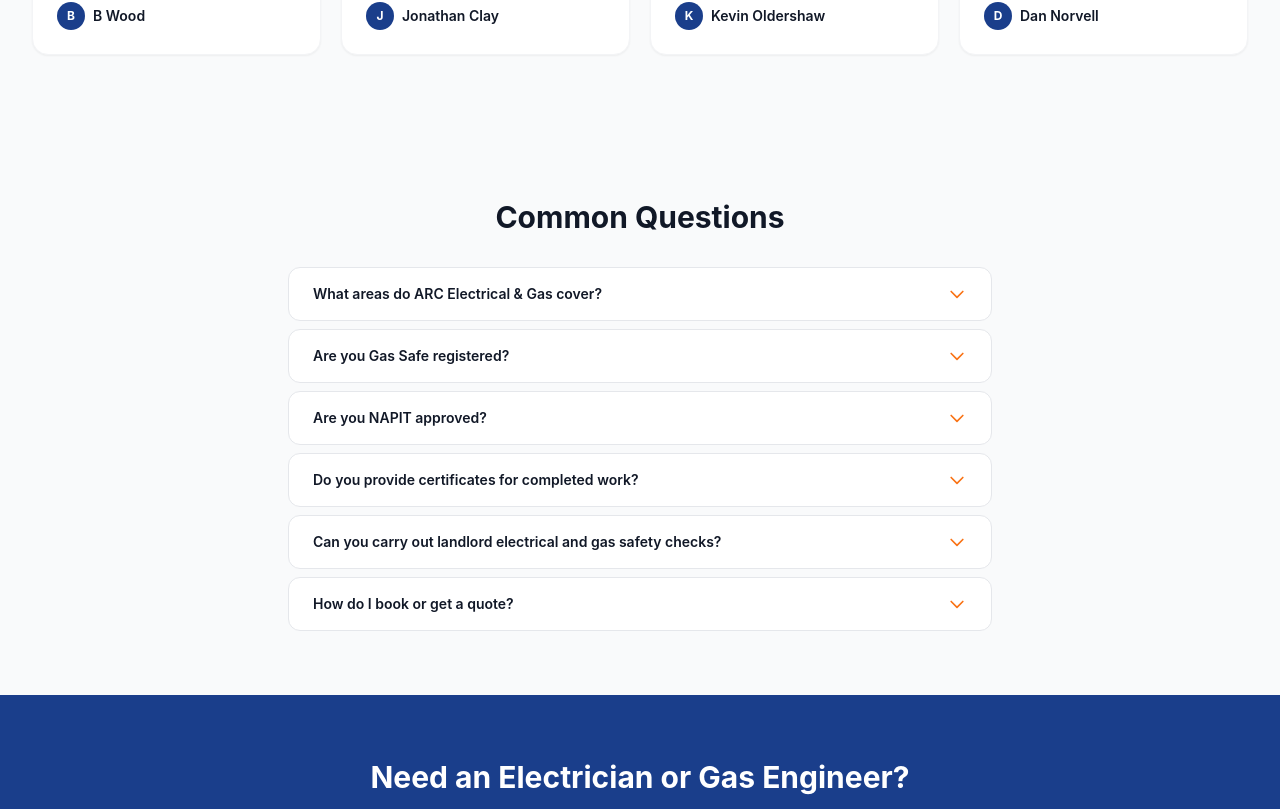
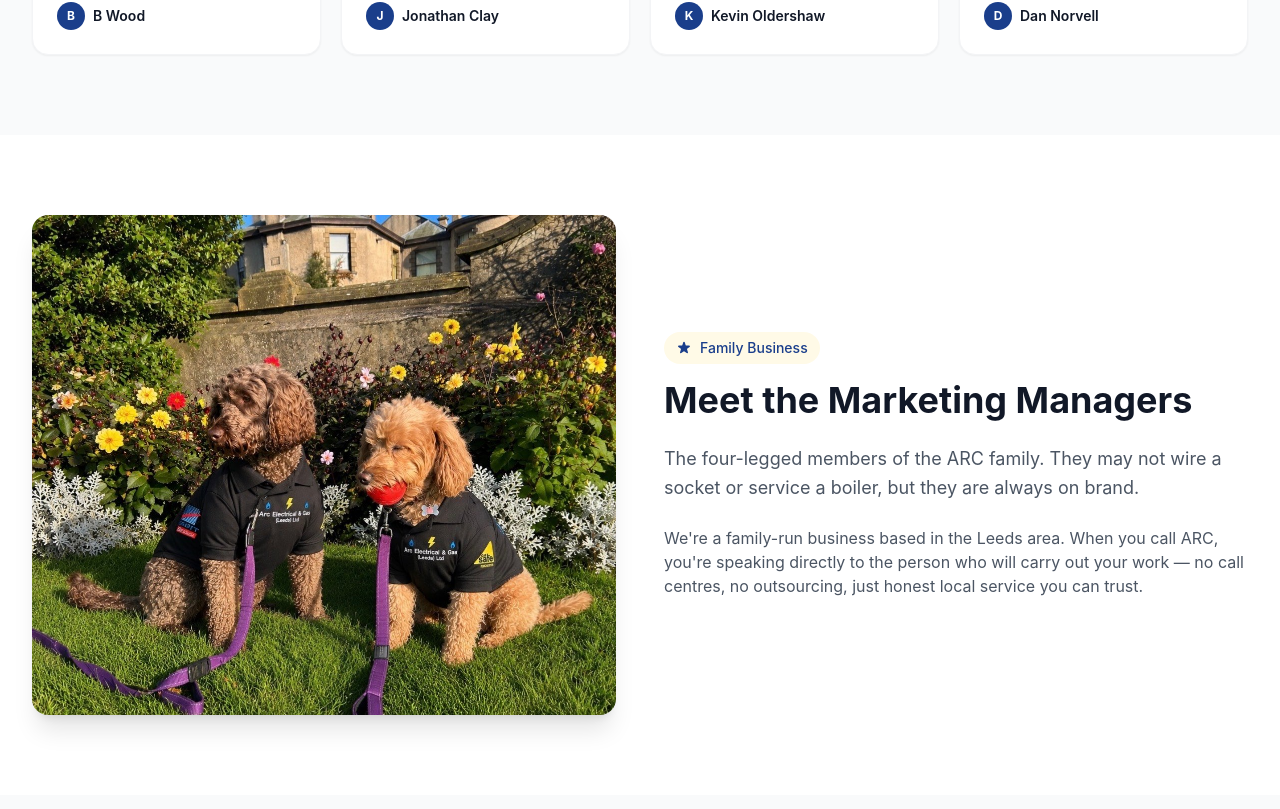
Before and after one commit to Samcarr01/arc-electrical-gas-website, a Next.js app: page / in a window 1280 px wide. Shown: the part 4431-5240 px from the top of the page. Built offline with nearby package versions, Linux system fonts and the light colour scheme.

Commit message:
feat(home): add marketing managers panel

```diff
--- a/app/page.tsx
+++ b/app/page.tsx
@@ -335,6 +335,40 @@ export default function HomePage() {
         </div>
       </section>
 
+      {/* ── Meet the Marketing Managers ── */}
+      <section className="py-20 bg-white">
+        <div className="max-w-7xl mx-auto px-4 sm:px-6 lg:px-8">
+          <div className="grid grid-cols-1 lg:grid-cols-2 gap-12 items-center">
+            {/* Image — cropped to focus on dogs, shirts, ball, flowers */}
+            <div className="relative rounded-2xl overflow-hidden shadow-xl">
+              {/* eslint-disable-next-line @next/next/no-img-element */}
+              <img
+                src="/marketing-managers.jpg"
+                alt="Two dogs wearing branded ARC Electrical and Gas work shirts in Leeds"
+                className="w-full h-[400px] sm:h-[500px] object-cover object-[center_35%]"
+              />
+            </div>
+
+            {/* Text */}
+            <div>
+              <div className="inline-flex items-center gap-2 bg-yellow-400/10 text-navy text-sm font-medium px-3 py-1.5 rounded-full mb-4">
+                <svg className="w-4 h-4" fill="currentColor" viewBox="0 0 20 20">
+                  <path d="M9.049 2.927c.3-.921 1.603-.921 1.902 0l1.07 3.292a1 1 0 00.95.69h3.462c.969 0 1.371 1.24.588 1.81l-2.8 2.034a1 1 0 00-.364 1.118l1.07 3.292c.3.921-.755 1.688-1.54 1.118l-2.8-2.034a1 1 0 00-1.175 0l-2.8 2.034c-.784.57-1.838-.197-1.539-1.118l1.07-3.292a1 1 0 00-.364-1.118L2.98 8.72c-.783-.57-.38-1.81.588-1.81h3.461a1 1 0 00.951-.69l1.07-3.292z" />
+                </svg>
+                Family Business
+              </div>
+              <h2 className="text-3xl md:text-4xl font-bold text-gray-900 mb-6">Meet the Marketing Managers</h2>
+              <p className="text-lg text-gray-600 mb-6 leading-relaxed">
+                The four-legged members of the ARC family. They may not wire a socket or service a boiler, but they are always on brand.
+              </p>
+              <p className="text-gray-600">
+                We&apos;re a family-run business based in the Leeds area. When you call ARC, you&apos;re speaking directly to the person who will carry out your work &mdash; no call centres, no outsourcing, just honest local service you can trust.
+              </p>
+            </div>
+          </div>
+        </div>
+      </section>
+
       <FAQSection faqs={faqs} title="Common Questions" />
 
       <CTABanner
```
Also changed, not shown: public/marketing-managers.jpg (added).
